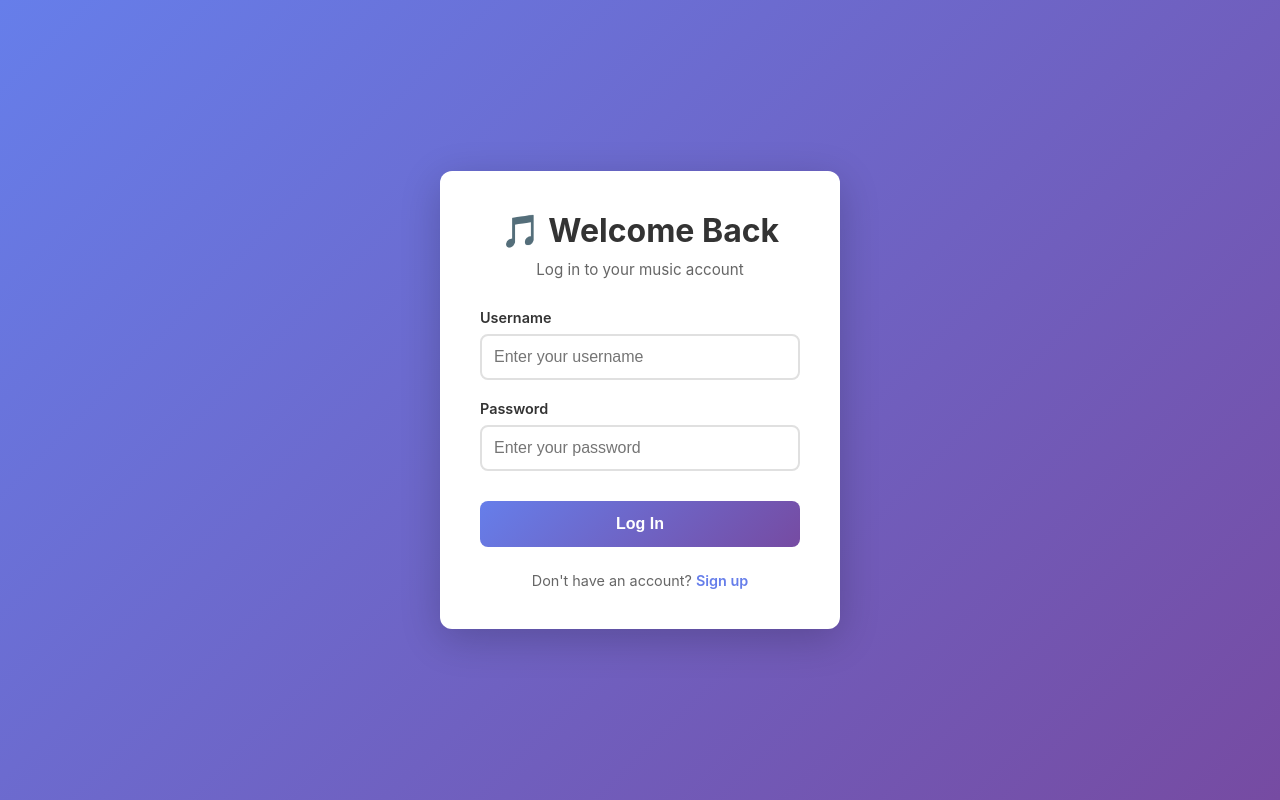
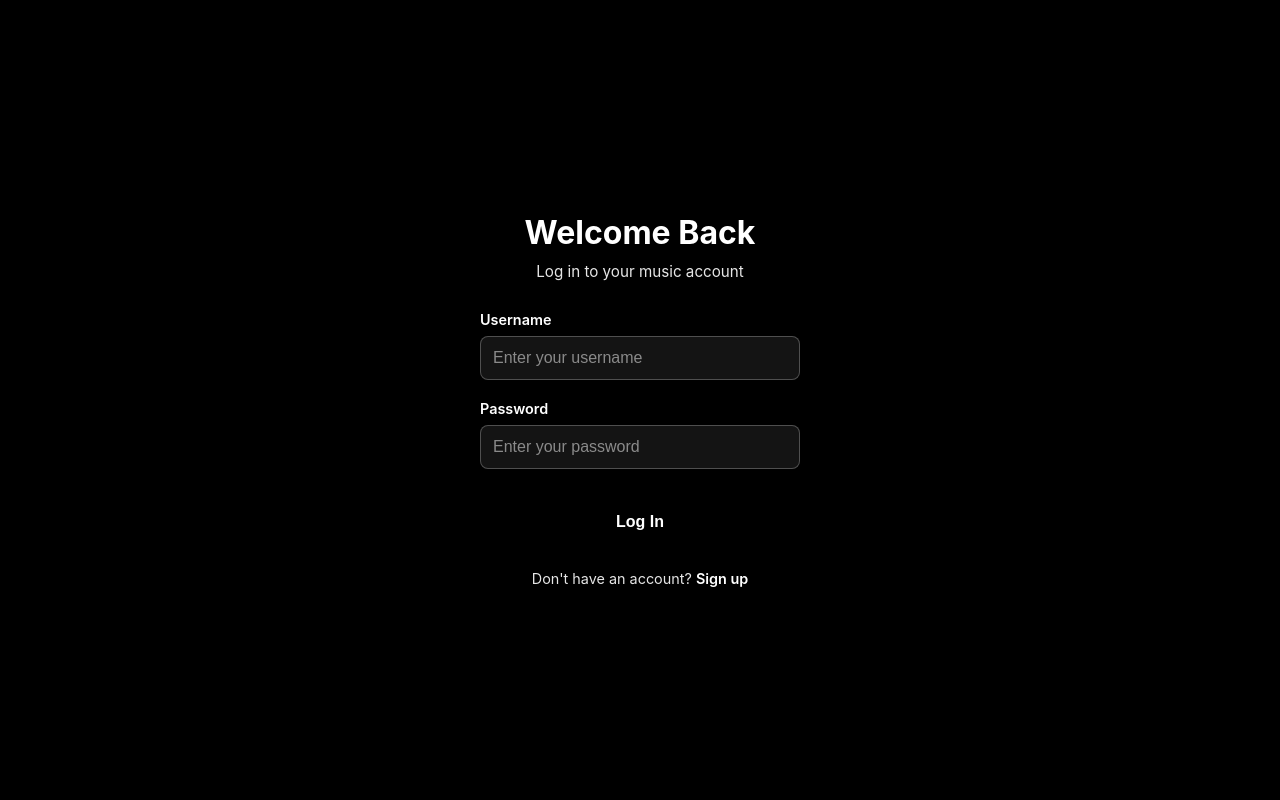
Before and after one commit to aleXyaO7/WICS-2026, a React (Create React App) app in the folder frontend/: page /login in a window 1280 px wide. Built offline with nearby package versions, Linux system fonts and the light colour scheme; the HTML template or start-up script is replaced by a standard one; a web font is replaced by a local one.

Commit message:
home and login page ui updates

```diff
--- a/frontend/src/Home.css
+++ b/frontend/src/Home.css
@@ -7,7 +7,7 @@
   margin: 0;
   position: relative;
   overflow: hidden;
-  background: white;
+  background: black;
 }
 
 /* Smaller background GIF */
@@ -23,7 +23,7 @@
   z-index: 0;
 }
 
-/* Overlay - transparent on white background */
+/* Overlay - transparent on black background */
 .overlay {
   position: absolute;
   top: 0;
@@ -45,7 +45,7 @@
   max-height: 50vh;
   object-fit: contain;
   z-index: 1;
-  mix-blend-mode: multiply;
+  mix-blend-mode: screen;
   opacity: 0.8;
 }
 
@@ -64,7 +64,7 @@
 
 .home-title {
   font-family: "IM Fell French Canon", serif;
-  color: black;
+  color: white;
   font-size: 4rem;
   font-weight: 700;
   margin-bottom: 15px;
@@ -72,7 +72,7 @@
 }
 
 .home-subtitle {
-  color: black;
+  color: white;
   font-size: 1.1rem;
   margin-bottom: 30px;
   animation: fadeIn 1s ease-out;
@@ -94,10 +94,10 @@
   align-items: center;
   justify-content: center;
   padding: 15px 10px;
-  background: white;
+  background: transparent;
   border-radius: 12px;
   text-decoration: none;
-  color: black;
+  color: white;
   transition: transform 0.3s;
   flex: 1;
   min-width: 80px;
@@ -130,19 +130,19 @@
 
 .button-desc {
   font-size: 0.7rem;
-  color: #333;
+  color: rgba(255, 255, 255, 0.85);
 }
 
 .player-button:hover {
-  background: linear-gradient(135deg, rgba(102, 126, 234, 0.1) 0%, rgba(118, 75, 162, 0.1) 100%);
+  background: rgba(255, 255, 255, 0.1);
 }
 
 .login-button:hover {
-  background: linear-gradient(135deg, rgba(102, 126, 234, 0.1) 0%, rgba(118, 75, 162, 0.1) 100%);
+  background: rgba(255, 255, 255, 0.1);
 }
 
 .signup-button:hover {
-  background: linear-gradient(135deg, rgba(240, 147, 251, 0.1) 0%, rgba(245, 87, 108, 0.1) 100%);
+  background: rgba(255, 255, 255, 0.1);
 }
 
 @keyframes fadeInDown {
--- a/frontend/src/Home.js
+++ b/frontend/src/Home.js
@@ -12,12 +12,6 @@ function Home() {
       />
 
       <div className="overlay"></div>
-
-      <img
-        src="/sheet-music.gif"
-        alt="Sheet Music"
-        className="sheet-music-gif"
-      />
 
       <div className="home-content">
         <h1 className="home-title">wavelength.</h1>
--- a/frontend/src/Layout.js
+++ b/frontend/src/Layout.js
@@ -52,10 +52,8 @@ function Layout({ children }) {
               display: 'flex',
               alignItems: 'center',
               gap: 2,
-              backgroundColor: 'white',
               padding: '8px 16px',
               borderRadius: '24px',
-              boxShadow: '0 2px 8px rgba(0,0,0,0.1)',
             }}
           >
             <Typography
@@ -63,7 +61,7 @@ function Layout({ children }) {
               to="/login"
               variant="body2"
               sx={{
-                color: '#6750A4',
+                color: 'white',
                 fontWeight: 600,
                 textDecoration: 'none',
                 '&:hover': { textDecoration: 'underline' },
@@ -76,7 +74,7 @@ function Layout({ children }) {
               to="/signup"
               variant="body2"
               sx={{
-                color: '#6750A4',
+                color: 'white',
                 fontWeight: 600,
                 textDecoration: 'none',
                 '&:hover': { textDecoration: 'underline' },
@@ -97,25 +95,22 @@ function Layout({ children }) {
               display: 'flex',
               alignItems: 'center',
               gap: 1,
-              backgroundColor: 'white',
               padding: '8px 16px',
               borderRadius: '24px',
-              boxShadow: '0 2px 8px rgba(0,0,0,0.1)',
               cursor: 'pointer',
-              transition: 'box-shadow 0.2s, transform 0.2s',
+              transition: 'transform 0.2s',
               '&:hover': {
-                boxShadow: '0 4px 12px rgba(0,0,0,0.15)',
                 transform: 'translateY(-1px)',
               },
             }}
           >
-            <Typography variant="body2" sx={{ color: '#666' }}>
-              Welcome, <strong style={{ color: '#6750A4' }}>{user.username}</strong>
+            <Typography variant="body2" sx={{ color: 'white' }}>
+              Welcome, <strong style={{ color: 'white' }}>{user.username}</strong>
             </Typography>
             <IconButton
               size="small"
               sx={{
-                color: 'primary.main',
+                color: 'white',
                 pointerEvents: 'none',
               }}
               aria-label="User menu"
--- a/frontend/src/Login.css
+++ b/frontend/src/Login.css
@@ -3,29 +3,28 @@
   display: flex;
   justify-content: center;
   align-items: center;
-  background: linear-gradient(135deg, #667eea 0%, #764ba2 100%);
+  background: black;
   padding: 20px;
 }
 
 .login-box {
-  background: white;
+  background: transparent;
   padding: 40px;
   border-radius: 12px;
-  box-shadow: 0 10px 40px rgba(0, 0, 0, 0.2);
   width: 100%;
   max-width: 400px;
 }
 
 .login-box h1 {
   text-align: center;
-  color: #333;
+  color: white;
   margin-bottom: 10px;
   font-size: 2rem;
 }
 
 .login-subtitle {
   text-align: center;
-  color: #666;
+  color: rgba(255, 255, 255, 0.9);
   margin-bottom: 30px;
   font-size: 0.95rem;
 }
@@ -37,12 +36,12 @@
 }
 
 .error-message {
-  background: #fee;
-  color: #c33;
+  background: rgba(200, 80, 80, 0.25);
+  color: #ff9999;
   padding: 12px;
   border-radius: 8px;
   font-size: 0.9rem;
-  border-left: 4px solid #c33;
+  border-left: 4px solid rgba(255, 120, 120, 0.8);
 }
 
 .form-group {
@@ -52,43 +51,50 @@
 }
 
 .form-group label {
-  color: #333;
+  color: white;
   font-weight: 600;
   font-size: 0.9rem;
 }
 
 .form-group input {
   padding: 12px;
-  border: 2px solid #e0e0e0;
+  background: rgba(255, 255, 255, 0.08);
+  border: 1px solid rgba(255, 255, 255, 0.25);
   border-radius: 8px;
   font-size: 1rem;
-  transition: border-color 0.3s;
+  color: white;
+  transition: border-color 0.3s, background 0.3s;
+}
+
+.form-group input::placeholder {
+  color: rgba(255, 255, 255, 0.5);
 }
 
 .form-group input:focus {
   outline: none;
-  border-color: #667eea;
+  border-color: rgba(255, 255, 255, 0.6);
+  background: rgba(255, 255, 255, 0.12);
 }
 
 .login-button {
   padding: 14px;
-  background: linear-gradient(135deg, #667eea 0%, #764ba2 100%);
+  background: transparent;
   color: white;
   border: none;
   border-radius: 8px;
   font-size: 1rem;
   font-weight: 600;
   cursor: pointer;
-  transition: transform 0.2s, box-shadow 0.2s;
+  transition: transform 0.2s, background 0.2s;
   margin-top: 10px;
 }
 
-.login-button:hover {
+.login-button:hover:not(:disabled) {
   transform: translateY(-2px);
-  box-shadow: 0 5px 20px rgba(102, 126, 234, 0.4);
+  background: rgba(255, 255, 255, 0.1);
 }
 
-.login-button:active {
+.login-button:active:not(:disabled) {
   transform: translateY(0);
 }
 
@@ -101,12 +107,12 @@
 .login-footer {
   margin-top: 25px;
   text-align: center;
-  color: #666;
+  color: rgba(255, 255, 255, 0.9);
   font-size: 0.9rem;
 }
 
 .login-footer a {
-  color: #667eea;
+  color: white;
   text-decoration: none;
   font-weight: 600;
 }
--- a/frontend/src/Login.js
+++ b/frontend/src/Login.js
@@ -29,7 +29,7 @@ function Login() {
 
       login(response.data.user);
 
-      navigate('/player');
+      navigate('/');
     } catch (err) {
       if (err.response?.data?.error) {
         setError(err.response.data.error);
@@ -45,7 +45,7 @@ function Login() {
   return (
     <div className="login-container">
       <div className="login-box">
-        <h1>🎵 Welcome Back</h1>
+        <h1>Welcome Back</h1>
         <p className="login-subtitle">Log in to your music account</p>
 
         <form onSubmit={handleSubmit} className="login-form">
```
